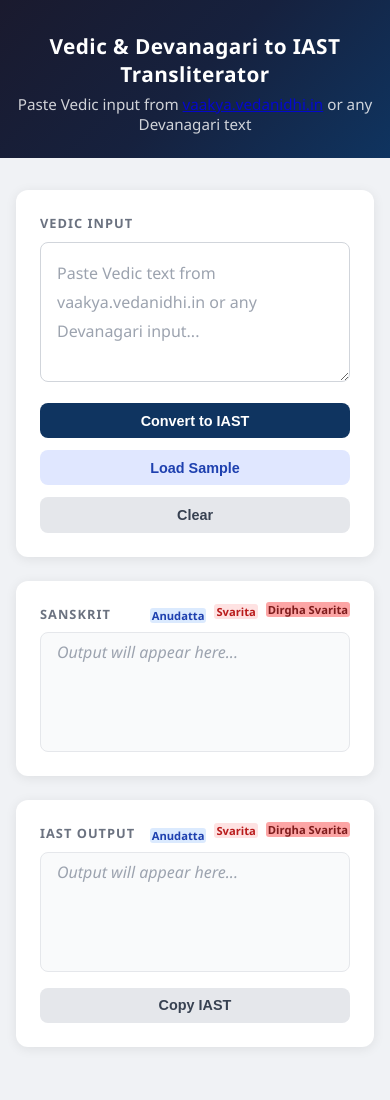
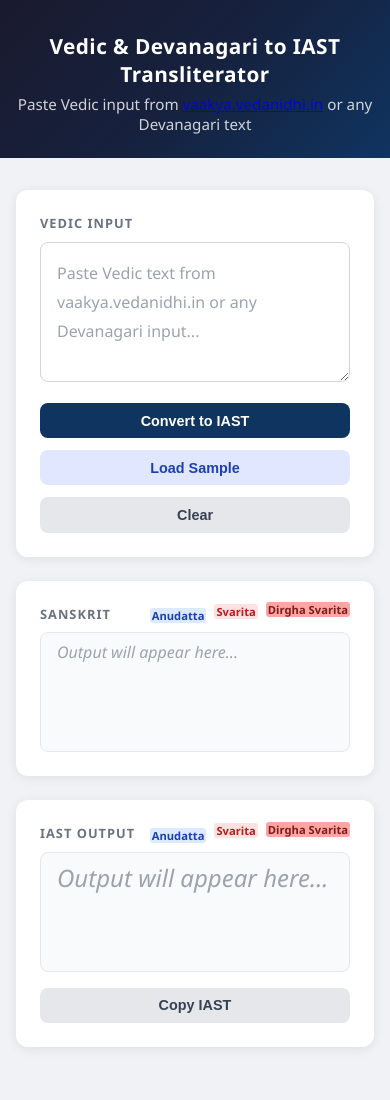
Before and after one commit to Sumvid-Solutions/t13r, a website: page index.html in a window 390 px wide. Shown: the top 1100 px of the page. Drawn offline with Linux system fonts and the light colour scheme.

Commit message:
Increase IAST output font size by 50%
Desktop: 1.15rem → 1.725rem; mobile: 1rem → 1.5rem.

Co-Authored-By: Claude Sonnet 4.6 <noreply@anthropic.com>

```diff
--- a/css/style.css
+++ b/css/style.css
@@ -197,6 +197,10 @@ button:active {
   word-wrap: break-word;
 }
 
+#iast-output {
+  font-size: 1.725rem;
+}
+
 .output-box:empty::before {
   content: "Output will appear here...";
   color: #9ca3af;
@@ -275,6 +279,10 @@ footer {
     font-size: 1rem;
   }
 
+  #iast-output {
+    font-size: 1.5rem;
+  }
+
   .btn-row {
     flex-direction: column;
   }
```
